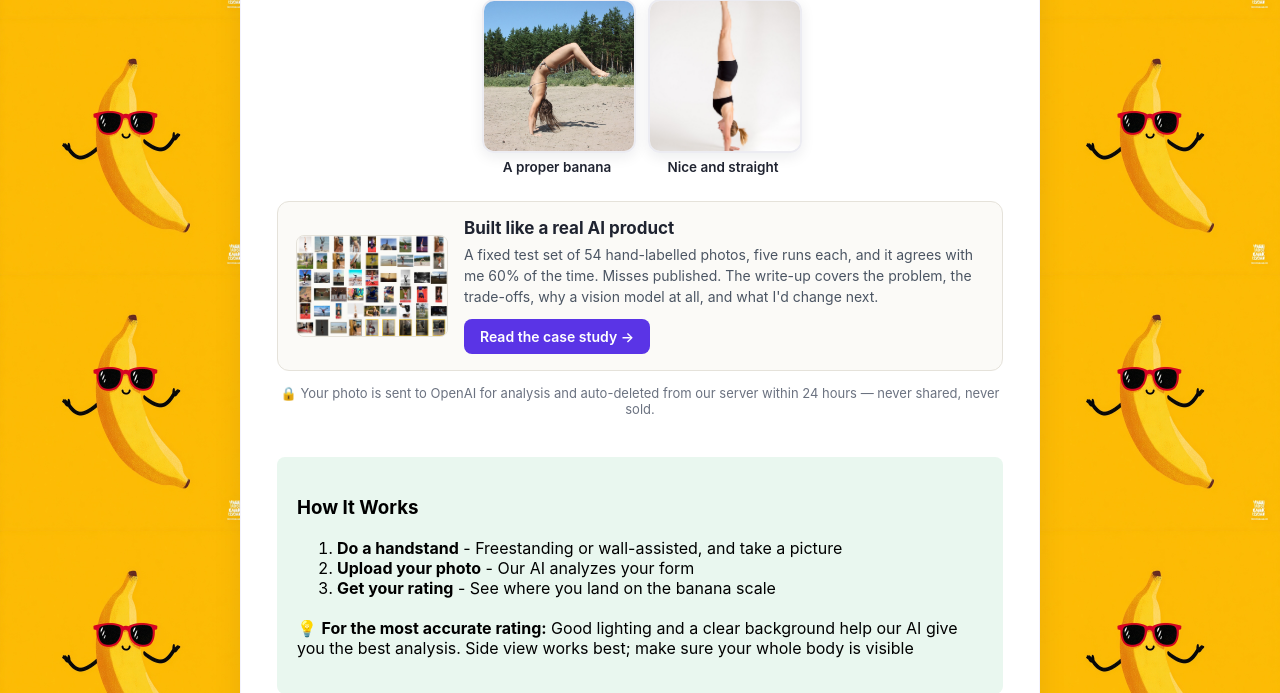
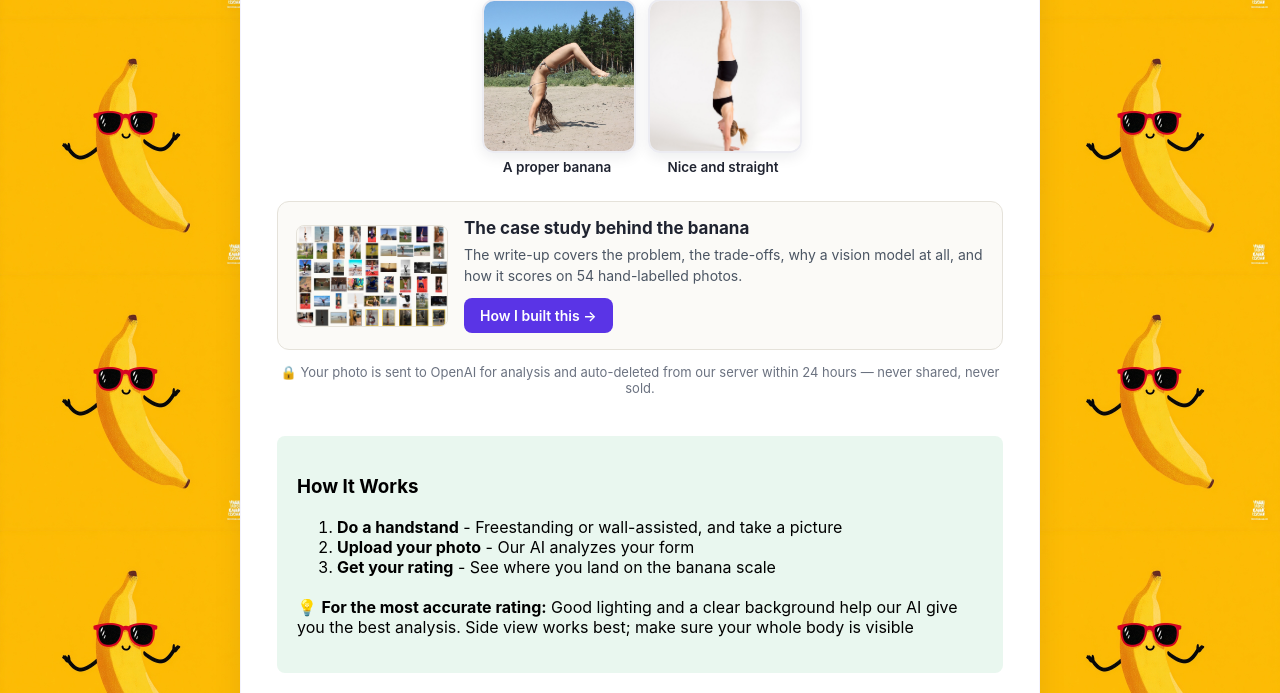
Before and after one commit to shhirl/fixmybanana, a Flask app: page / in a window 1280 px wide. Shown: the part 493-1186 px from the top of the page. Run offline with Flask 3, Linux system fonts and the light colour scheme.

Commit message:
Card: shorter copy, 'The case study behind the banana'
Co-Authored-By: Claude Fable 5.1 <noreply@anthropic.com>

```diff
--- a/templates/index.html
+++ b/templates/index.html
@@ -52,9 +52,9 @@
 <aside class="case-card">
     <a class="case-thumb" href="{{ url_for('how_its_built') }}"><img src="{{ url_for('static', filename='how-its-built/testset-sheet.jpg') }}" alt="Contact sheet of the hand-labelled test set"></a>
     <div>
-        <h3>Built like a real AI product</h3>
-        <p>{% if eval_summary and eval_summary.n_photos %}A fixed test set of {{ eval_summary.n_photos }} hand-labelled photos, five runs each, and it agrees with me {{ eval_summary.majority_pct }}% of the time. Misses published.{% else %}A fixed hand-labelled test set, five runs per photo, misses published.{% endif %} The write-up covers the problem, the trade-offs, why a vision model at all, and what I'd change next.</p>
-        <a class="case-btn" href="{{ url_for('how_its_built') }}">Read the case study →</a>
+        <h3>The case study behind the banana</h3>
+        <p>The write-up covers the problem, the trade-offs, why a vision model at all, and how it scores on {% if eval_summary and eval_summary.n_photos %}{{ eval_summary.n_photos }} {% endif %}hand-labelled photos.</p>
+        <a class="case-btn" href="{{ url_for('how_its_built') }}">How I built this →</a>
     </div>
 </aside>
 
```
